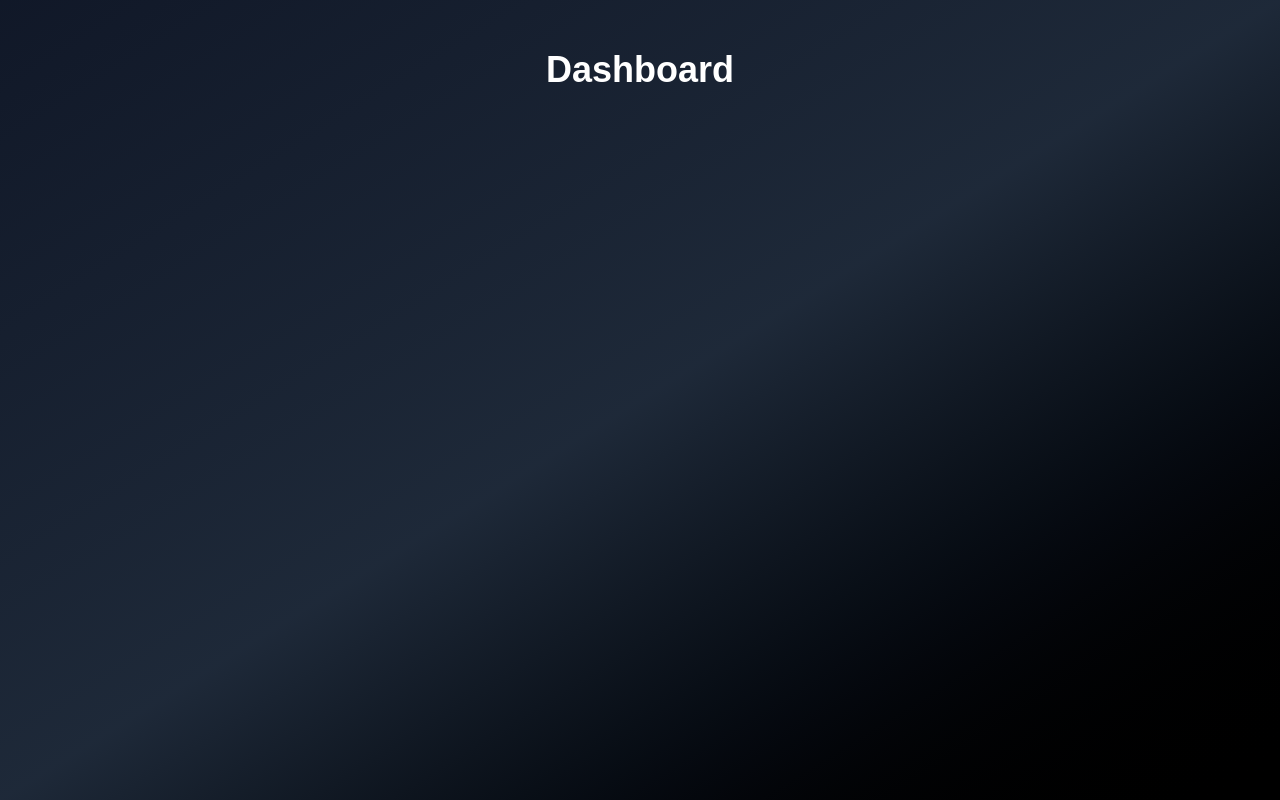
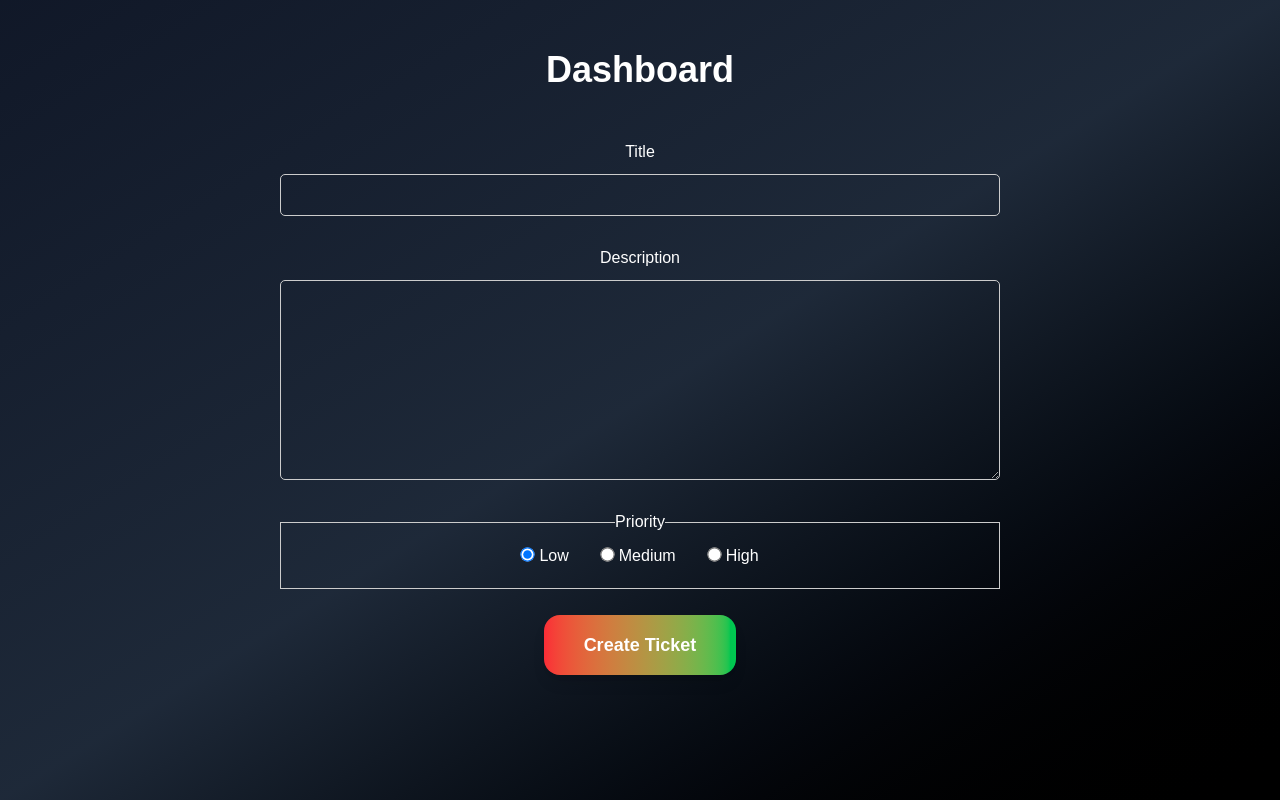
Before and after one commit to Alzubair98/bug-blaster, a React (Vite) app: page /dashboard in a window 1280 px wide. Built offline with nearby package versions, Linux system fonts and the light colour scheme.

Commit message:
update button

```diff
--- a/src/components/BlasterButton.tsx
+++ b/src/components/BlasterButton.tsx
@@ -3,6 +3,7 @@ import gsap from "gsap";
 
 interface BlasterButtonProps {
   label: string;
+  type?: "button" | "submit" | "reset";
   onClick?: () => void;
   className?: string;
   colors?: {
@@ -17,6 +18,7 @@ const BlasterButton = forwardRef<HTMLDivElement, BlasterButtonProps>(
       label,
       onClick,
       className = "",
+      type = "button",
       colors = { from: "from-red-500", to: "to-green-500" },
     },
     ref
@@ -102,6 +104,7 @@ const BlasterButton = forwardRef<HTMLDivElement, BlasterButtonProps>(
           className="absolute left-0 top-0 w-full h-full pointer-events-none"
         ></div>
         <button
+          type={type}
           onClick={onClick}
           ref={buttonRef}
           onMouseEnter={handleHover}
--- a/src/components/TicketForm.tsx
+++ b/src/components/TicketForm.tsx
@@ -1,4 +1,5 @@
 import { useState } from "react";
+import BlasterButton from "./BlasterButton";
 
 export default function TicketFrom() {
   const [title, setTitle] = useState("");
@@ -23,7 +24,7 @@ export default function TicketFrom() {
   };
 
   return (
-    <form onSubmit={handleSubmit} className="ticket-form">
+    <form onSubmit={handleSubmit} className="ticket-form text-white">
       <div>
         <label>Title</label>
         <input
@@ -44,6 +45,29 @@ export default function TicketFrom() {
           required
         />
       </div>
+
+      <fieldset className="priority-fieldset">
+        <legend>Priority</legend>
+
+        {Object.entries(prirityLabels).map(([value, label]) => (
+          <label key={value} className="px-4 text-white">
+            <input
+              type="radio"
+              value={value}
+              checked={priority == value}
+              className="priority-input"
+              onChange={(e) => setPriority(e.target.value)}
+            ></input>
+            {label}
+          </label>
+        ))}
+      </fieldset>
+
+      <BlasterButton
+        type="submit"
+        label="Create Ticket"
+        className="mt-4 py-4 px-10"
+      />
     </form>
   );
 }
--- a/src/pages/Dashboard.tsx
+++ b/src/pages/Dashboard.tsx
@@ -1,5 +1,6 @@
 import { useEffect, useRef } from "react";
 import gsap from "gsap";
+import TicketFrom from "../components/TicketForm";
 
 export default function Dashboard() {
   const containerRef = useRef<HTMLDivElement>(null);
@@ -32,6 +33,8 @@ export default function Dashboard() {
         >
           Dashboard
         </h1>
+
+        <TicketFrom />
       </div>
     </div>
   );
```
